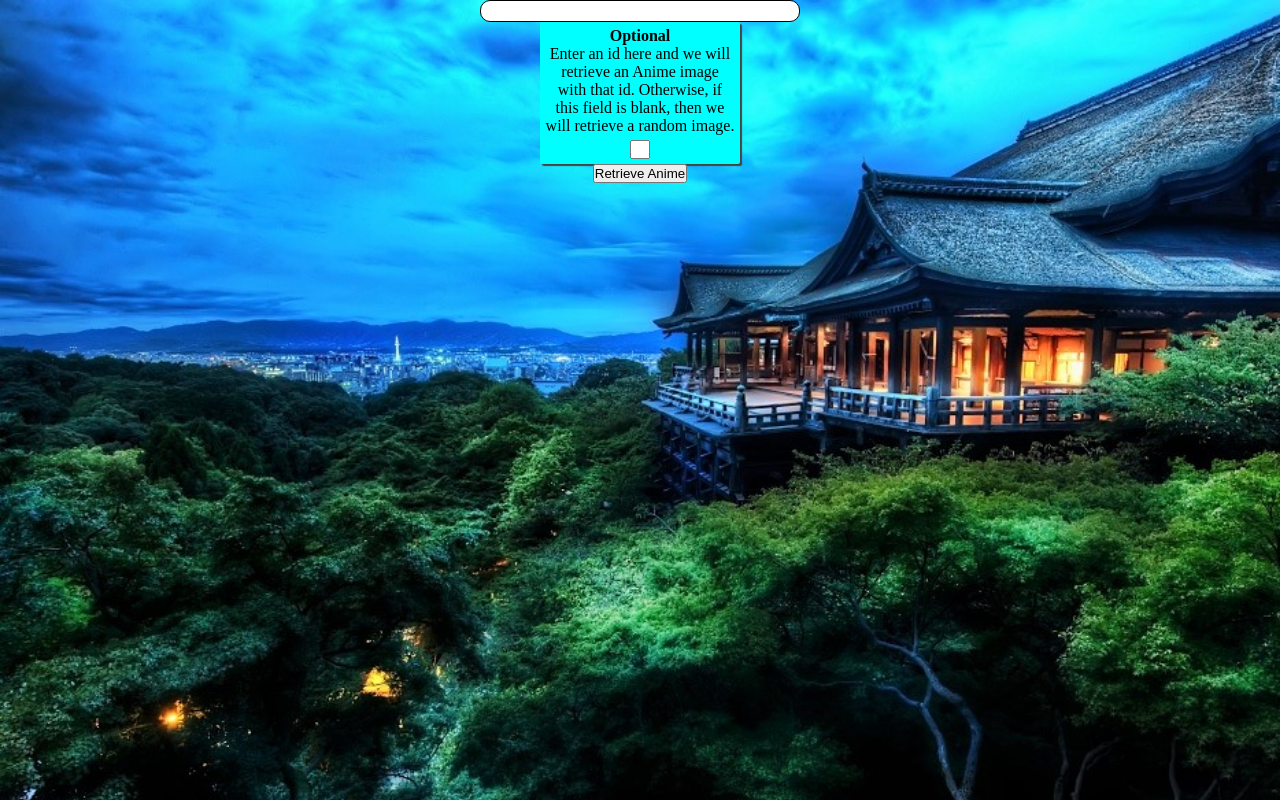
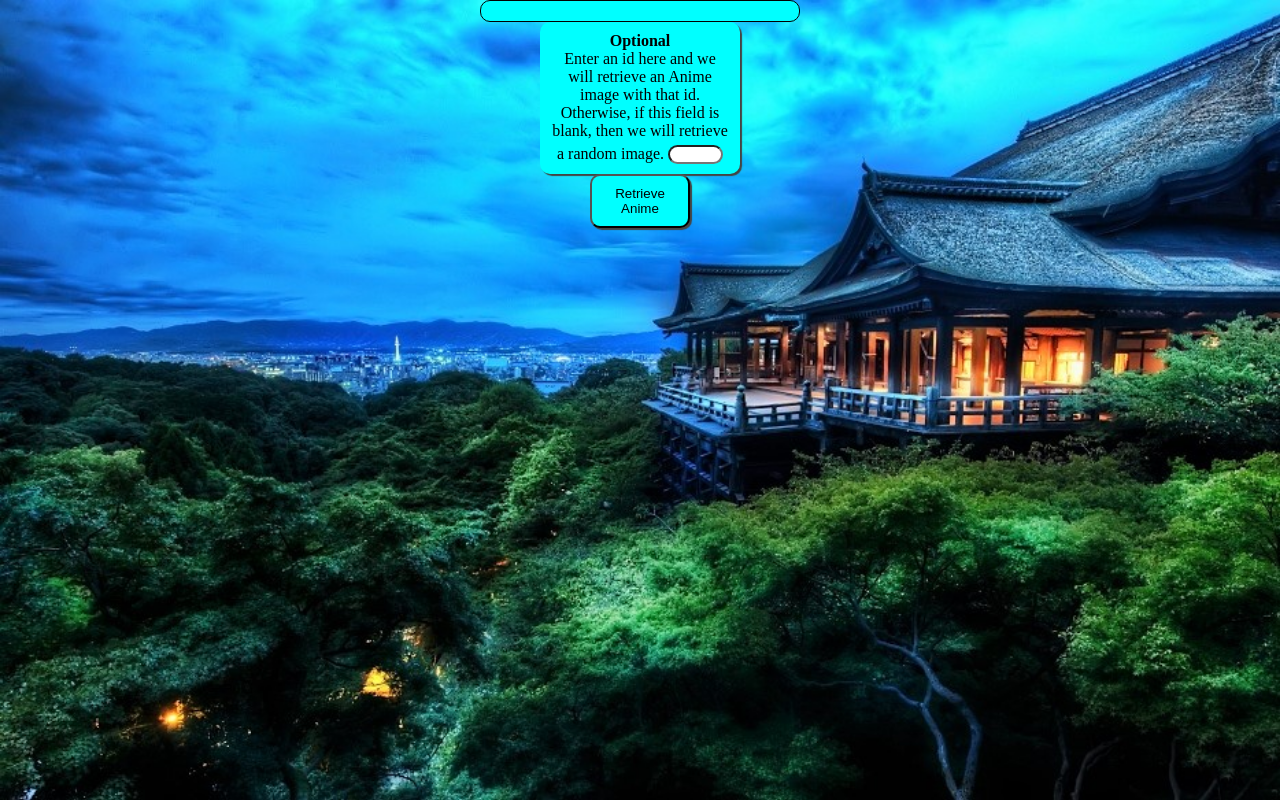
Before and after one commit to robertstania/Personal-Project-Recommend-Random-Series, a plain HTML site: page index.html in a window 1280 px wide. Drawn offline with nearby package versions, Linux system fonts and the light colour scheme.

Commit message:
Modified CSS File

```diff
--- a/app.css
+++ b/app.css
@@ -19,7 +19,7 @@ body {
   border: 1px solid black;
   border-radius: 10px;
   vertical-align: top;
-  background-color: white;
+  background-color: aqua;
   padding: 10px;
 }
 
@@ -34,11 +34,11 @@ body {
 .optional_id{
   background-color: aqua;
   text-align: center;
-  border-radius: 2px;
+  border-radius: 10px;
   box-shadow: 2px 2px 1px #444;
   width: 200px;
   margin: 0px auto;
-  padding: 5px;
+  padding: 10px;
 
 }
 
@@ -48,5 +48,18 @@ body {
 
 .optional_id  input{
   margin-top: 5px;
-  width: 20px;
+  width: 55px;
+  text-align: center;
+  border-radius: 10px;
 }
+
+.taco{
+  margin-top: 5px;
+  width: 100px;
+  text-align: center;
+  background-color: aqua;
+  border-radius: 10px;
+  box-shadow: 2px 2px 1px #444;
+  margin: 0px auto;
+  padding: 10px;
+}
```
